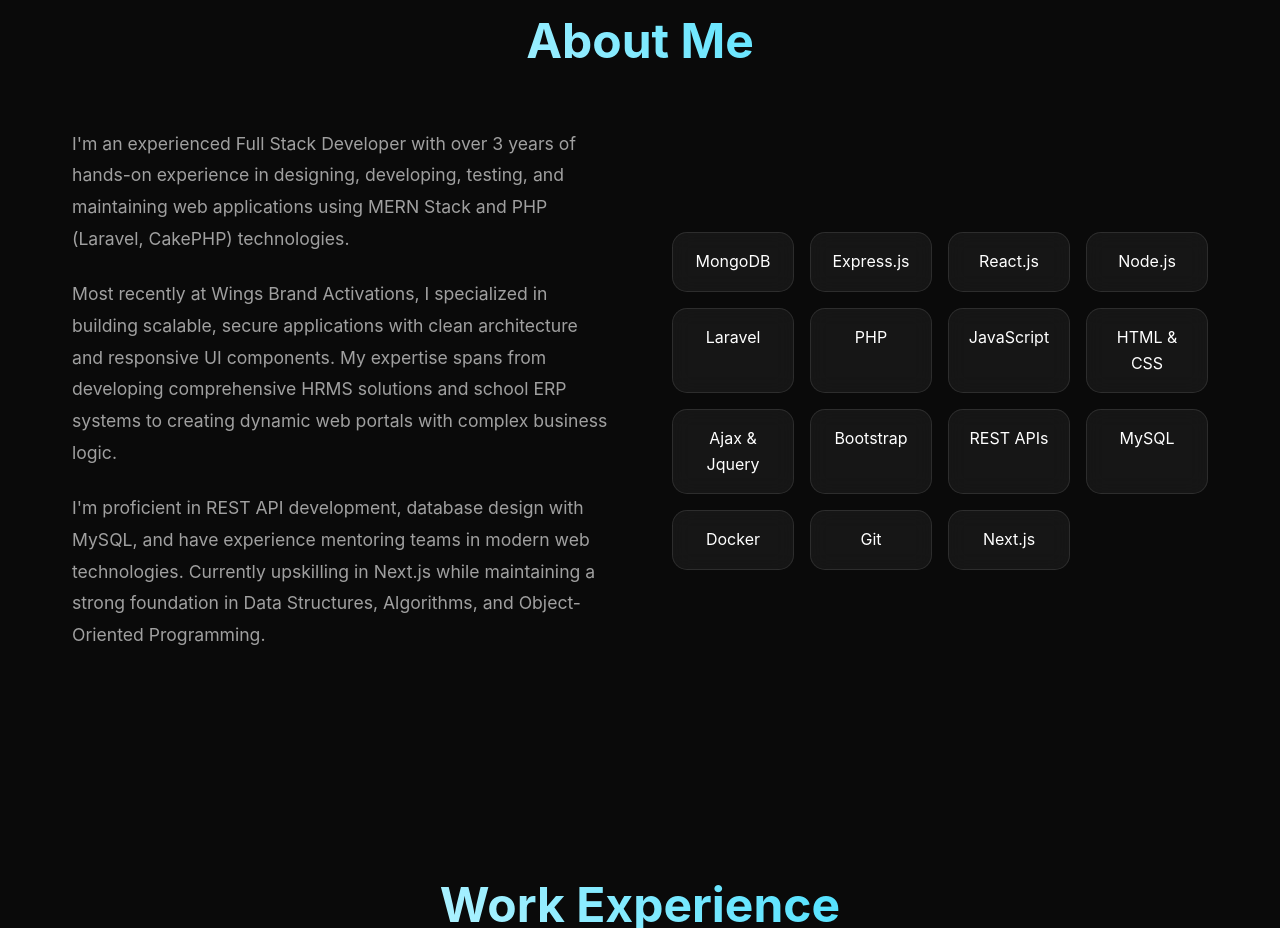
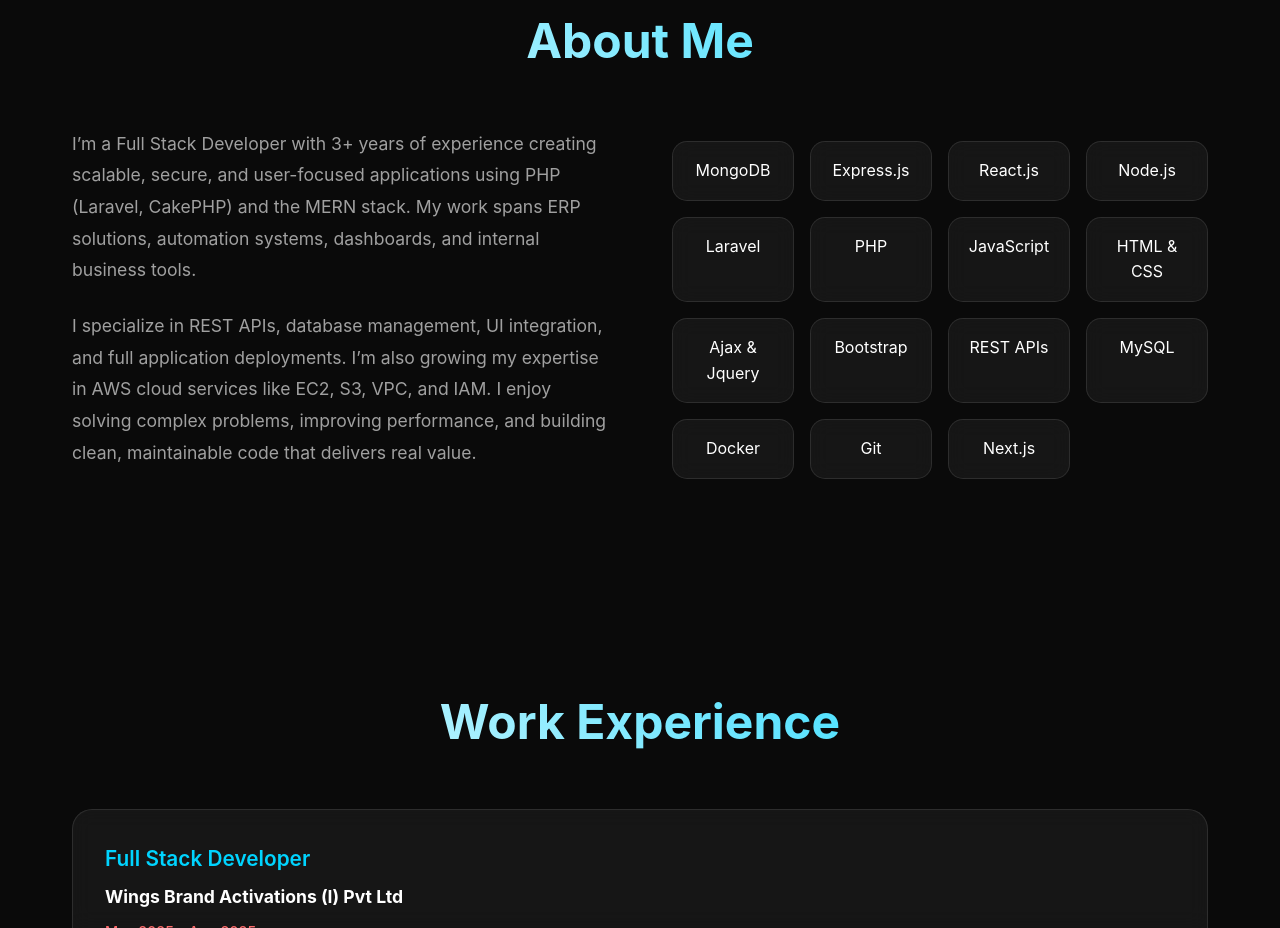
Before and after one commit to sumamp/sumamp.github.io, a plain HTML site: page index.html in a window 1280 px wide. Shown: the part 893-1821 px from the top of the page. Drawn offline with Linux system fonts and the light colour scheme.

Commit message:
Update index.html

```diff
--- a/index.html
+++ b/index.html
@@ -531,9 +531,8 @@
         <h2 class="section-title">About Me</h2>
         <div class="about-content">
             <div class="about-text">
-                <p>I'm an experienced Full Stack Developer with over 3 years of hands-on experience in designing, developing, testing, and maintaining web applications using MERN Stack and PHP (Laravel, CakePHP) technologies.</p>
-                <p>Most recently at Wings Brand Activations, I specialized in building scalable, secure applications with clean architecture and responsive UI components. My expertise spans from developing comprehensive HRMS solutions and school ERP systems to creating dynamic web portals with complex business logic.</p>
-                <p>I'm proficient in REST API development, database design with MySQL, and have experience mentoring teams in modern web technologies. Currently upskilling in Next.js while maintaining a strong foundation in Data Structures, Algorithms, and Object-Oriented Programming.</p>
+             <p>I’m a Full Stack Developer with 3+ years of experience creating scalable, secure, and user-focused applications using PHP (Laravel, CakePHP) and the MERN stack. My work spans ERP solutions, automation systems, dashboards, and internal business tools.</p>
+                <p>I specialize in REST APIs, database management, UI integration, and full application deployments. I’m also growing my expertise in AWS cloud services like EC2, S3, VPC, and IAM. I enjoy solving complex problems, improving performance, and building clean, maintainable code that delivers real value.</p>
             </div>
             <div class="skills-grid">
                 <div class="skill-item">MongoDB</div>
```
